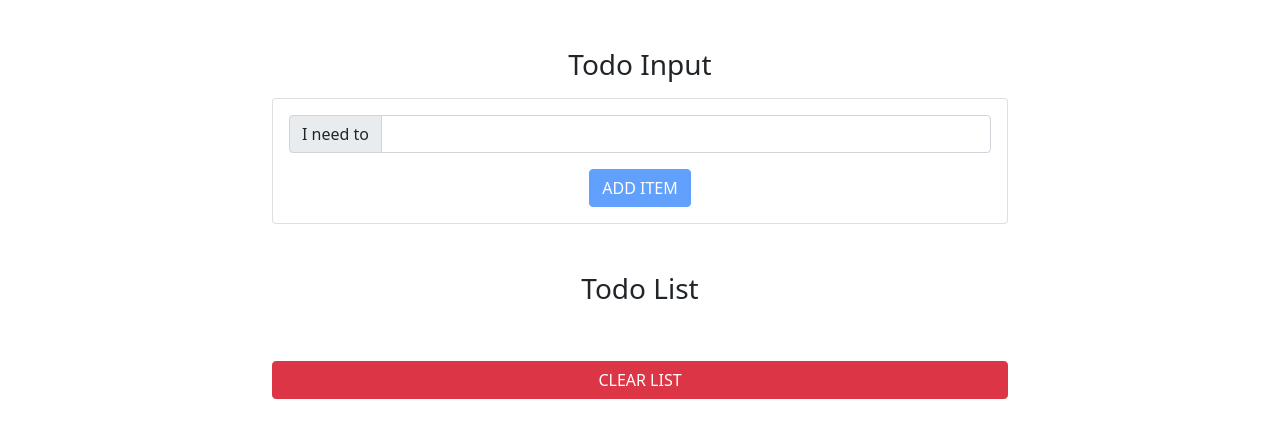
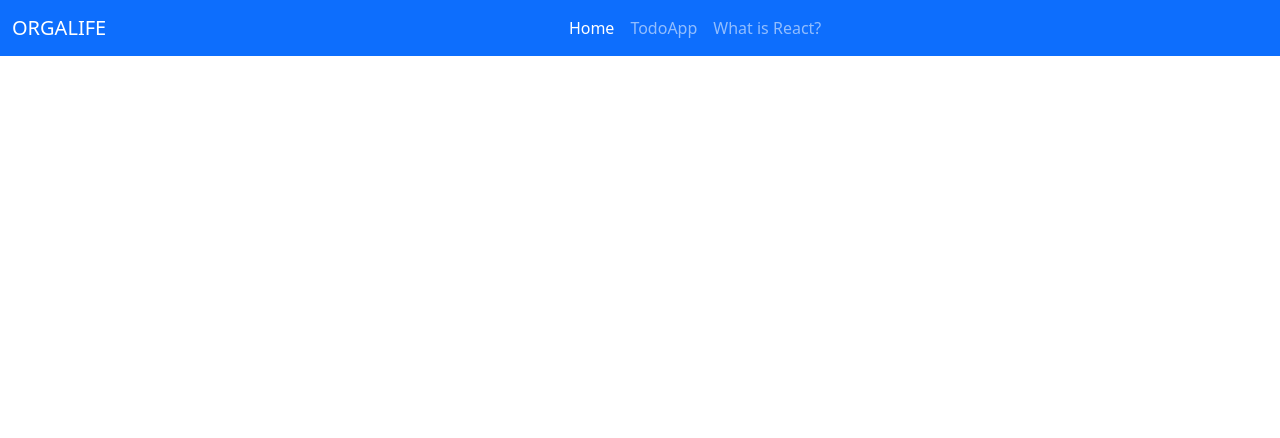
Before and after one commit to Mr-ubi/react-todo-list, a React (Create React App) app: page / in a window 1280 px wide. Shown: the top 438 px of the page. Built offline with nearby package versions, Linux system fonts and the light colour scheme.

Commit message:
Main page update - navbar, pages

```diff
--- a/package.json
+++ b/package.json
@@ -9,6 +9,7 @@
     "bootstrap": "^5.0.2",
     "react": "^17.0.2",
     "react-dom": "^17.0.2",
+    "react-router-dom": "^5.2.0",
     "react-scripts": "4.0.3",
     "uuid": "^8.3.2",
     "web-vitals": "^1.1.2"
--- a/src/App.js
+++ b/src/App.js
@@ -1,77 +1,24 @@
-import React, { Component } from 'react';
-import {v1 as uuid} from 'uuid';
+import React from 'react';
+import {BrowserRouter as Router, Switch, Route} from 'react-router-dom';
 import 'bootstrap/dist/css/bootstrap.min.css';
-import TodoInput from './components/TodoInput';
-import TodoList from './components/TodoList';
+import Navbar from './components/Navigation/Navbar';
+import TodoApp from './components/TodoApp/TodoMain';
 
-class App extends Component {
-  state={
-    items: [],
-    id: uuid(),
-    item: "",
-    editItem: false
-  };
 
-  handleChange = (e) => {
-      this.setState({
-      item: e.target.value
-    });
-  };
-  handleSubmit = e => {
-    e.preventDefault();
-    const newItem = {
-      id: this.state.id,
-      title: this.state.item
-    }
-    const updatedItems = [...this.state.items,newItem]
+function App() {
 
-    this.setState ({
-      items: updatedItems,
-      item: "",
-      id: uuid(),
-      editItem: false
-    });
-  };
+  return(
 
-  clearList = () => {
-    this.setState({
-      items: []
-    });
-  };
+    <div className="App">
+      <Router>
+        <Navbar />
+        <Switch>
+          <Route path ='/ToDoApp' exact component={TodoApp}/>
+        </Switch>
+      </Router>
 
-  handleDelete = id => {
-    const filteredItems = this.state.items.filter(item => item.id !== id);
-    this.setState({
-      items: filteredItems
-    });
-  };
-
-  handleEdit = id => {
-    const filteredItems = this.state.items.filter(item => item.id !== id);
-    const selectedItem = this.state.items.find(item => item.id === id);
-    this.setState({
-      items: filteredItems,
-      item: selectedItem.title,
-      id: id,
-      editItem: true
-    })
-  };
-
-  render() {
-    return (
-      <div className="container">
-        <div className="row">
-          <div className="col-10 mx-auto col-md-8 mt-5">
-            <h3 className="text-capitalize text-center">
-              Todo Input
-            </h3>
-            <TodoInput item={this.state.item} handleChange={this.handleChange} handleSubmit={this.handleSubmit} editItem={this.state.editItem} />
-            <TodoList items={this.state.items} clearList={this.clearList} handleDelete={this.handleDelete} handleEdit={this.handleEdit}/>
-          </div>
-        </div>
-      </div>
-    )
-  };
+    </div>
+  );
 }
 
 export default App;
--- /dev/null
+++ b/src/components/Navigation/Navbar.js
@@ -0,0 +1,25 @@
+import React from 'react';
+import {Link} from 'react-router-dom';
+
+const navbar = () => {
+
+  return (
+    <nav class="navbar navbar-expand-lg navbar-dark bg-primary">
+        <div class="container-fluid">
+            <Link className="navbar-brand" to="/">ORGALIFE</Link>
+                <button class="navbar-toggler" type="button" data-bs-toggle="collapse" data-bs-target="#navbarNavAltMarkup" aria-controls="navbarNavAltMarkup" aria-expanded="false" aria-label="Toggle navigation">
+                    <span class="navbar-toggler-icon"></span>
+                </button>
+            <div class="collapse navbar-collapse" id="navbarNavAltMarkup">
+            <div class="navbar-nav mx-auto">
+                <Link className="nav-link active" aria-current="page" to="/">Home</Link>
+                <Link className="nav-link" to="/TodoApp">TodoApp</Link>
+                <Link className="nav-link" to="pl.reactjs.org">What is React?</Link>
+            </div>
+            </div>
+        </div>
+    </nav>
+  )
+}
+
+export default navbar;
--- /dev/null
+++ b/src/components/TodoApp/TodoMain.js
@@ -0,0 +1,77 @@
+import React, { Component } from 'react';
+import {v1 as uuid} from 'uuid';
+import 'bootstrap/dist/css/bootstrap.min.css';
+import TodoInput from './TodoInput';
+import TodoList from './TodoList';
+
+class App extends Component {
+  state={
+    items: [],
+    id: uuid(),
+    item: "",
+    editItem: false
+  };
+
+  handleChange = (e) => {
+      this.setState({
+      item: e.target.value
+    });
+  };
+  handleSubmit = e => {
+    e.preventDefault();
+    const newItem = {
+      id: this.state.id,
+      title: this.state.item
+    }
+    const updatedItems = [...this.state.items,newItem]
+
+    this.setState ({
+      items: updatedItems,
+      item: "",
+      id: uuid(),
+      editItem: false
+    });
+  };
+
+  clearList = () => {
+    this.setState({
+      items: []
+    });
+  };
+
+  handleDelete = id => {
+    const filteredItems = this.state.items.filter(item => item.id !== id);
+    this.setState({
+      items: filteredItems
+    });
+  };
+
+  handleEdit = id => {
+    const filteredItems = this.state.items.filter(item => item.id !== id);
+    const selectedItem = this.state.items.find(item => item.id === id);
+    this.setState({
+      items: filteredItems,
+      item: selectedItem.title,
+      id: id,
+      editItem: true
+    })
+  };
+
+  render() {
+    return (
+      <div className="container">
+        <div className="row">
+          <div className="col-10 mx-auto col-md-8 mt-5">
+            <h3 className="text-capitalize text-center">
+              Todo Input
+            </h3>
+            <TodoInput item={this.state.item} handleChange={this.handleChange} handleSubmit={this.handleSubmit} editItem={this.state.editItem} />
+            <TodoList items={this.state.items} clearList={this.clearList} handleDelete={this.handleDelete} handleEdit={this.handleEdit}/>
+          </div>
+        </div>
+      </div>
+    )
+  };
+}
+
+export default App;
```
Also changed, not shown: src/components/TodoApp/TodoInput.js (renamed from src/components/TodoInput.js), src/components/TodoApp/TodoItem.js (renamed from src/components/TodoItem.js), src/components/TodoApp/TodoList.js (renamed from src/components/TodoList.js), 1 other file (tests, documents, lock files or other folders).
